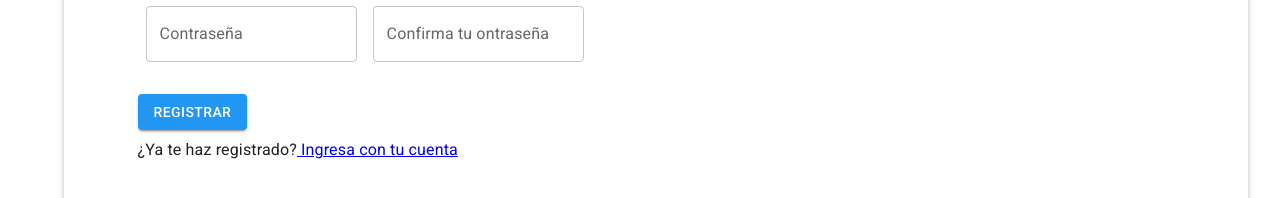
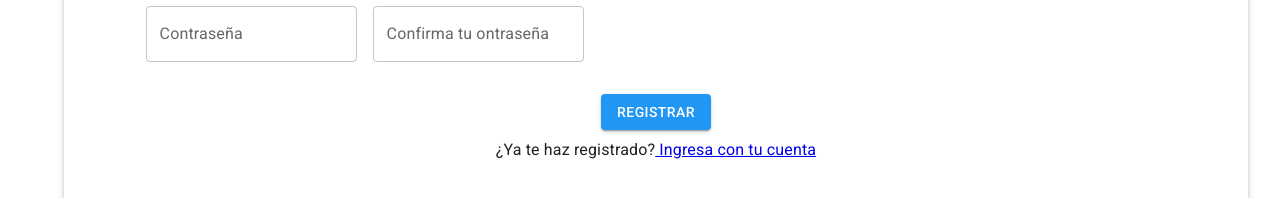
Before and after one commit to gabriel-arroyo/uzsports, a React (Vite) app: page /#/account/register in a window 1280 px wide. Shown: the part 754-952 px from the top of the page. Built offline with nearby package versions, Linux system fonts and the light colour scheme.

Commit message:
form row and footer

```diff
--- /dev/null
+++ b/src/components/form-fields/form-footer.jsx
@@ -0,0 +1,23 @@
+import React from "react";
+import PropTypes from "prop-types";
+
+const FormFooter = (props) => {
+  return (
+    <div
+      style={{
+        width: "100%",
+        display: "flex",
+        flexDirection: "column",
+        justifyContent: "center",
+      }}
+    >
+      {props.children}
+    </div>
+  );
+};
+
+export default FormFooter;
+
+FormFooter.propTypes = {
+  children: PropTypes.any,
+};
--- /dev/null
+++ b/src/components/form-fields/form-row.jsx
@@ -0,0 +1,14 @@
+import React from "react";
+import PropTypes from "prop-types";
+
+const FormRow = (props) => {
+  return (
+    <div style={{ display: "flex", flexWrap: "wrap" }}>{props.children}</div>
+  );
+};
+
+export default FormRow;
+
+FormRow.propTypes = {
+  children: PropTypes.any,
+};
--- a/src/pages/register/register.jsx
+++ b/src/pages/register/register.jsx
@@ -8,6 +8,8 @@ import Field from "../../components/form-fields/field";
 import SelectField from "../../components/form-fields/select-field";
 import FileField from "../../components/form-fields/file-field";
 import DateField from "../../components/form-fields/date-field";
+import FormFooter from "../../components/form-fields/form-footer";
+import FormRow from "../../components/form-fields/form-row";
 
 const RegisterPlayer = () => {
   const form = useForm({
@@ -41,7 +43,7 @@ const RegisterPlayer = () => {
   return (
     <>
       <FormPaper title={"Registro"} handleSubmit={form.handleSubmit(onSubmit)}>
-        <div>
+        <FormRow>
           <Field
             name={"firstName"}
             label={"Nombre"}
@@ -54,8 +56,8 @@ const RegisterPlayer = () => {
             label={"Fecha de nacimiento"}
             form={form}
           />
-        </div>
-        <div>
+        </FormRow>
+        <FormRow>
           <Field name={"number"} label={"Numero"} form={form} type={"number"} />
           <SelectField
             name={"position"}
@@ -72,15 +74,15 @@ const RegisterPlayer = () => {
             options={teams}
             default={"ND"}
           />
-        </div>
-        <div>
+        </FormRow>
+        <FormRow>
           <FileField name={"photoUrl"} label={"Foto"} form={form} />
-        </div>
-        <div>
+        </FormRow>
+        <FormRow>
           <Field name={"address"} label={"Dirección"} form={form} />
           <Field name={"city"} label={"Ciudad"} form={form} />
-        </div>
-        <div>
+        </FormRow>
+        <FormRow>
           <Field
             name={"email"}
             type={"email"}
@@ -89,8 +91,8 @@ const RegisterPlayer = () => {
           />
           <Field name={"phone"} type={"phone"} label={"Teléfono"} form={form} />
           <Field name={"social"} label={"Facebook"} form={form} />
-        </div>
-        <div>
+        </FormRow>
+        <FormRow>
           <Field
             name={"password"}
             label={"Contraseña"}
@@ -103,7 +105,8 @@ const RegisterPlayer = () => {
             form={form}
             type="password"
           />
-        </div>
+        </FormRow>
+        <FormFooter>
           <Button type="submit" variant="contained">
             Registrar
           </Button>
@@ -111,6 +114,7 @@ const RegisterPlayer = () => {
             ¿Ya te haz registrado?
             <Link to={"/account/login"}> Ingresa con tu cuenta</Link>
           </Typography>
+        </FormFooter>
       </FormPaper>
     </>
   );
```
Lines whose indentation alone changed are shown as unchanged.
